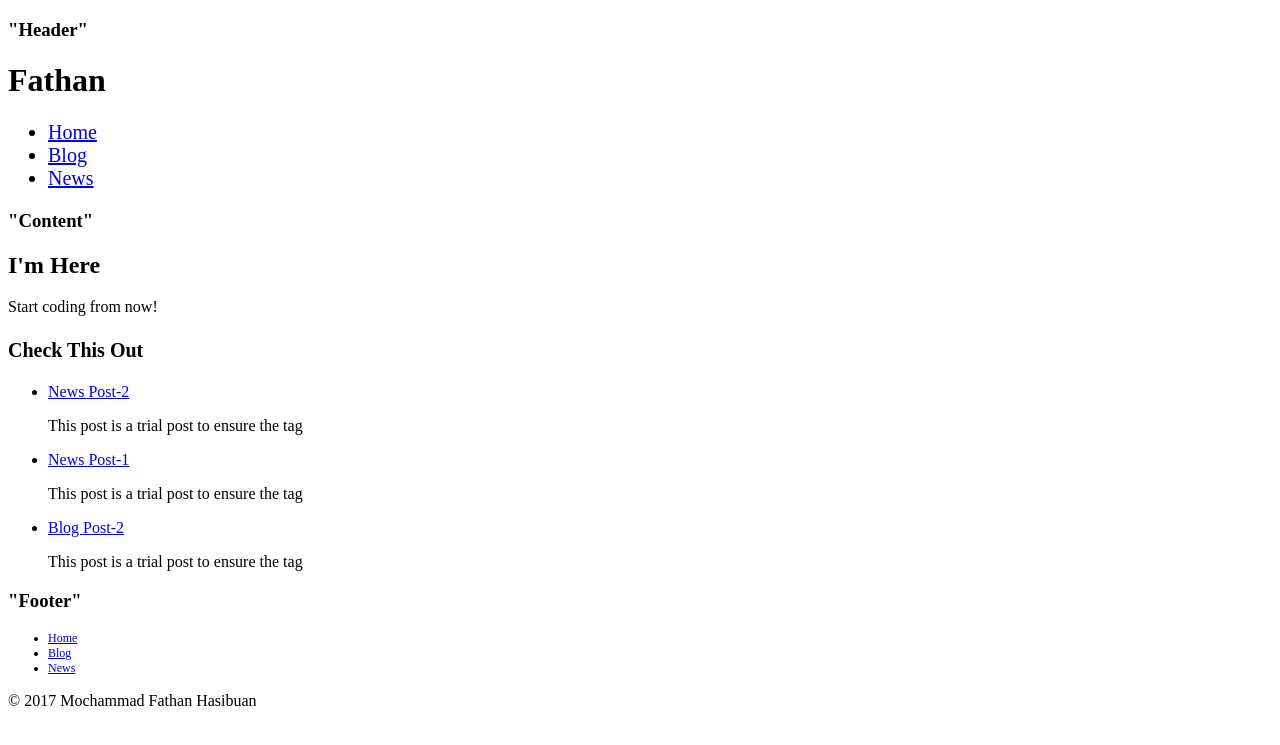
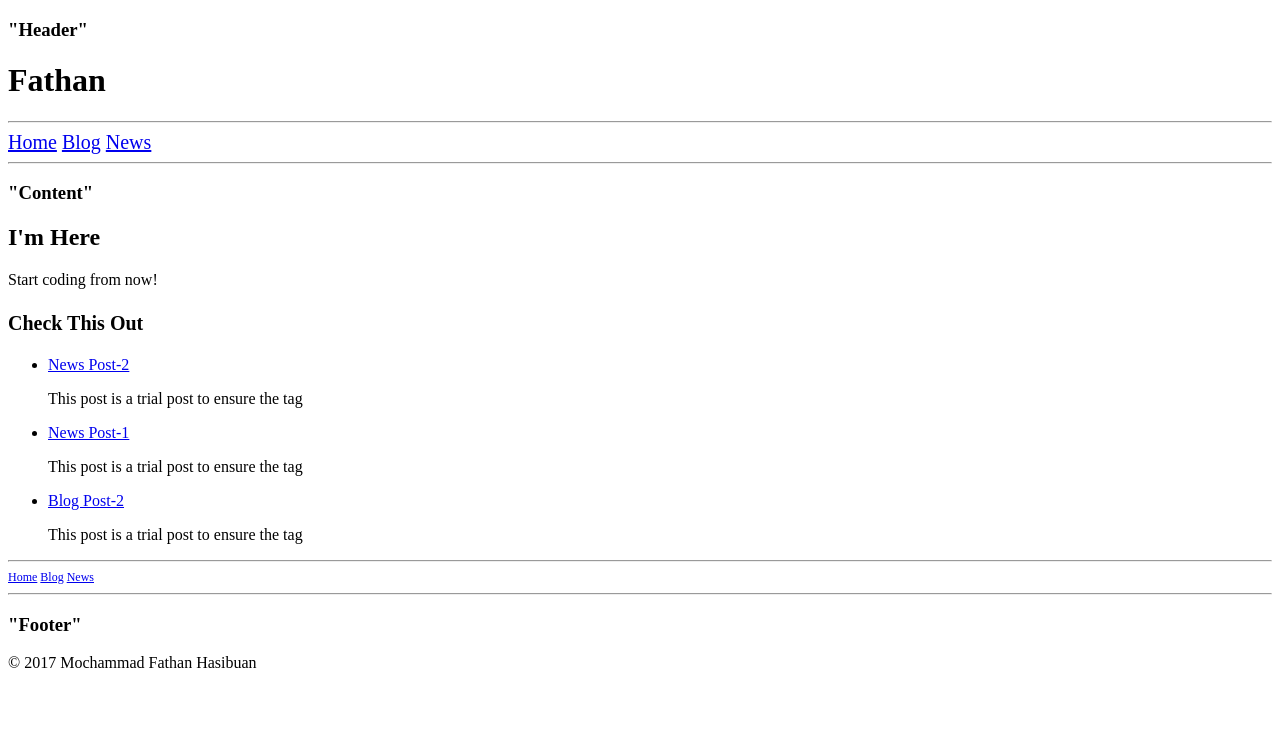
Before and after one commit to mochfathan/fathan-hasibuan, a Jekyll site: the page built from index.html, in a window 1280 px wide. Shown: the top 745 px of the page. Built offline with Jekyll 4.4.1, drawn with Linux system fonts in a browser that asks for light colours.

Commit message:
Added  nestednews layout, and redesign navbar.

```diff
--- a/_includes/nav.html
+++ b/_includes/nav.html
@@ -1,7 +1,9 @@
+<hr>
 <nav>
-  <ul class="nav {{include.navclass}}">
-    <li><a href="{{site.baseurl}}/index.html" class="{% if page.url == '/index.html' %}current{% endif %}">Home</a></li>
-    <li><a href="{{site.baseurl}}/blog.html" class="{% if page.url == '/blog.html' %}current{% endif %}">Blog</a></li>
-    <li><a href="{{site.baseurl}}/news.html" class="{% if page.url == '/news.html' %}current{% endif %}">News</a></li>
-  </ul>
+  <div class="nav {{include.navclass}}">
+    <a href="{{site.baseurl}}/index.html" class="{% if page.url == '/index.html' %}current{% endif %}">Home</a>
+    <a href="{{site.baseurl}}/blog.html" class="{% if page.url == '/blog.html' %}current{% endif %}">Blog</a>
+    <a href="{{site.baseurl}}/news.html" class="{% if page.url == '/news.html' %}current{% endif %}">News</a>
+  </div>
 </nav>
+<hr>
--- a/_layouts/default.html
+++ b/_layouts/default.html
@@ -29,8 +29,8 @@
     {{content}}
 
     <footer>
+      {% include nav.html navclass='nav-bottom' %}
       <h3>"Footer"</h3>
-      {% include nav.html navclass='nav-bottom' %}
       <p>&copy 2017 Mochammad Fathan Hasibuan</p>
     </footer>
 
--- a/blog.html
+++ b/blog.html
@@ -1,5 +1,5 @@
 ---
-layout: default
+layout: nestednews
 ---
 <h1>Blog</h1>
 <ul>
--- a/css/style.css
+++ b/css/style.css
@@ -17,5 +17,4 @@ html {
 
 .nav-bottom  {
   font-size: 0.75rem;
-
 }
--- a/news.html
+++ b/news.html
@@ -1,5 +1,5 @@
 ---
-layout: default
+layout: nestednews
 ---
 <h1>News</h1>
 <ul>
```
Also changed, not shown: _layouts/nestednews.html (added, +14 -0 lines), _includes/footer.html (deleted), _includes/header.htm (deleted).
